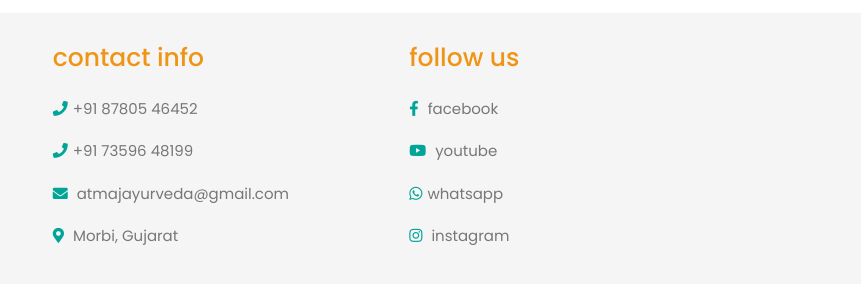
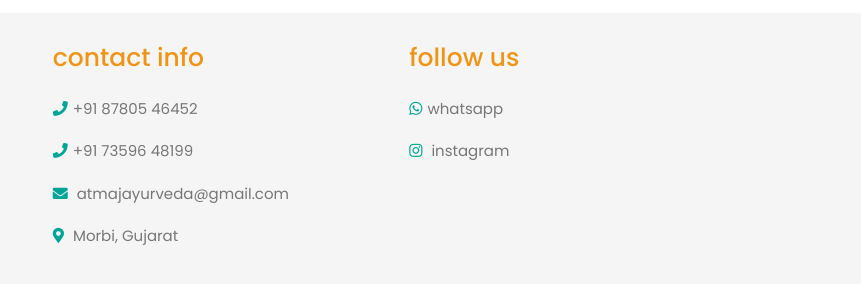
Before and after one commit to HarshManiar1804/AtmajAyurveda, a plain HTML site: page index.html in a window 1280 px wide. Shown: the part 2954-3238 px from the top of the page, 419-1280 px from the left. Drawn offline with nearby package versions, Linux system fonts and the light colour scheme.

Commit message:
Update index.html

```diff
--- a/index.html
+++ b/index.html
@@ -630,9 +630,7 @@ like Greying of Hair, Hair Fall, Dryness of Hair , Danduruff, Alopecia, etc.</h3
             </div>
             <div class="box">
                <h3>follow us</h3>
-               <a href="#"><i class="fab fa-facebook-f"></i> facebook</a>
-               <a href="#"><i class="fab fa-youtube"></i> youtube</a>
-               <a href="#"><i class="fab fa-whatsapp"></i>whatsapp</a>
+               <a href="https://chat.whatsapp.com/JYkCqJ2dPmY95jGvssj1PA"><i class="fab fa-whatsapp"></i>whatsapp</a>
                <a
                   href="https://www.instagram.com/atmaj_ayurveda?igsh=emxqbnd5cnFwbTNh"
                   ><i class="fab fa-instagram"></i> instagram</a
```
